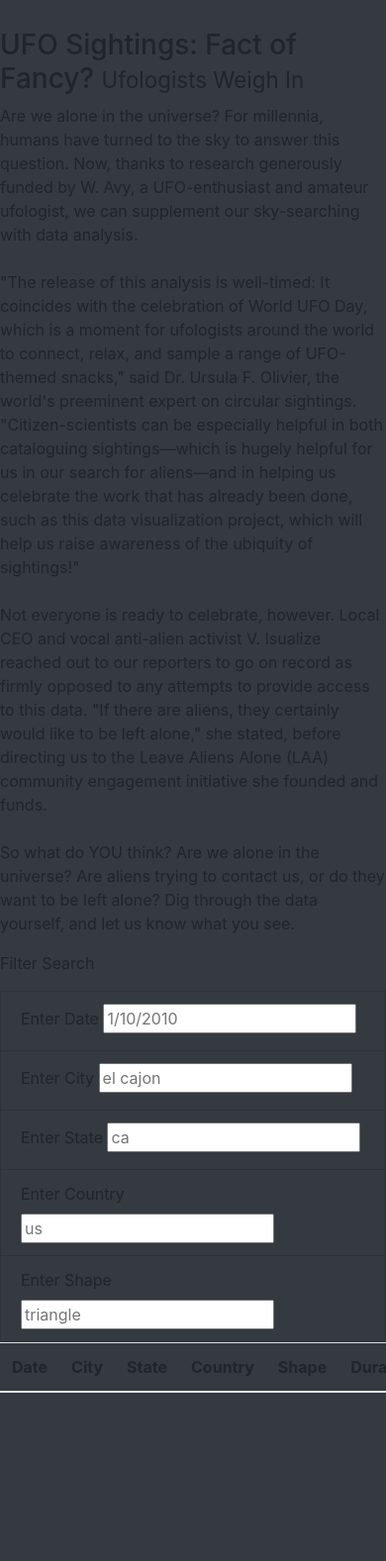
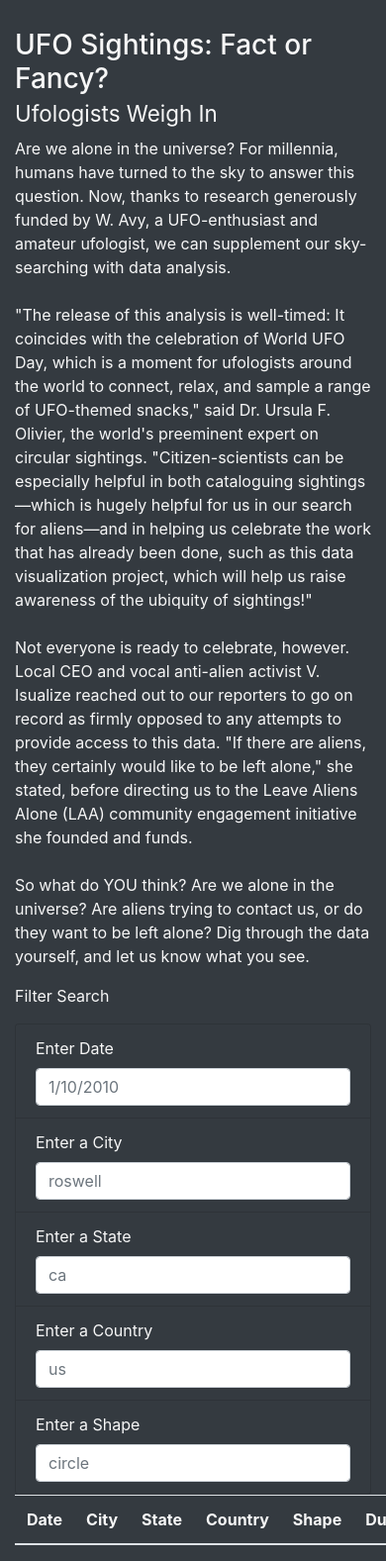
Before and after one commit to TracyKien/UFOs, a plain HTML site: page index.html in a window 390 px wide. Shown: the part 265-1842 px from the top of the page at 99% size. Before the commit the page ends 1688 px from the top, so only its background shows below. Drawn offline with nearby package versions, Linux system fonts and the light colour scheme; files that its build step writes are made by us from their sources; files whose address does not match are found by name.

Commit message:
Add files via upload

```diff
--- a/index.html
+++ b/index.html
@@ -1,83 +1,86 @@
 <!DOCTYPE html>
 <html lang="en">
-
 <head>
     <meta charset="UTF-8">
-  <meta http-equiv="X-UA-Compatible" content="IE=edge">
     <meta name="viewport" content="width=device-width, initial-scale=1.0">
     <title>UFO Finder</title>
-  <link rel="stylesheet" href="https://maxcdn.bootstrapcdn.com/bootstrap/4.0.0/css/bootstrap.min.css"
-    integrity="sha384-Gn5384xqQ1aoWXA+058RXPxPg6fy4IWvTNh0E263XmFcJlSAwiGgFAW/dAiS6JXm" crossorigin="anonymous" />
-  <link rel="stylesheet" href="Static/css/style.css">
+    <link rel="stylesheet" href="https://maxcdn.bootstrapcdn.com/bootstrap/4.0.0/css/bootstrap.min.css" integrity="sha384-Gn5384xqQ1aoWXA+058RXPxPg6fy4IWvTNh0E263XmFcJlSAwiGgFAW/dAiS6JXm" crossorigin="anonymous">
+    <link rel="stylesheet" href="static/css/style.css">
 </head>
-
 <body class="bg-dark">
     <div class="wrapper">
+        <!-- Navigation Bar -->
         <nav class="navbar navbar-dark bg-dark navbar-expand-lg">
             <a class="navbar-brand" href="index.html">UFO Sightings</a>
+            <a href="index.html"><img src="static/images/ufo_image.png" alt="ufo_image_nav" width="45" height="auto"></a>
         </nav>
-  </div>
+
+        <!-- Page Header -->
         <div class="jumbotron">
-    <h1 class="display-4">The Truth is Out There</h1>
+            <h1 class="display-4">The Truth Is Out There</h1>
         </div>
 
+        <!-- Article Title | Article Paragraph -->
+        <div class="container-fluid">
             <div class="row">
+                <!-- Article Title -->
                 <div class="col-md-4">
-        <h3>UFO Sightings: Fact of Fancy? <small>Ufologists Weigh In</small></h3>
+                    <h3>UFO Sightings: Fact or Fancy?<br><small>Ufologists Weigh In</small></h3>
                 </div>
+                <!-- Article Paragraph -->
                 <div class="col-md-8">
                     <p>
-          Are we alone in the universe? For millennia, humans have turned to the sky to answer this question. Now,
-          thanks to research generously funded by W. Avy, a UFO-enthusiast and amateur ufologist, we can supplement our
-          sky-searching with data analysis.<br><br>"The release of this analysis is well-timed: It coincides with the
-          celebration of World UFO Day, which is a moment for ufologists around the world to connect, relax, and sample
-          a range of UFO-themed snacks," said Dr. Ursula F. Olivier, the world's preeminent expert on circular
-          sightings. "Citizen-scientists can be especially helpful in both cataloguing sightings—which is hugely helpful
-          for us in our search for aliens—and in helping us celebrate the work that has already been done, such as this
-          data visualization project, which will help us raise awareness of the ubiquity of sightings!"<br><br>Not
-          everyone is ready to celebrate, however. Local CEO and vocal anti-alien activist V. Isualize reached out to
-          our reporters to go on record as firmly opposed to any attempts to provide access to this data. "If there are
-          aliens, they certainly would like to be left alone," she stated, before directing us to the Leave Aliens Alone
-          (LAA) community engagement initiative she founded and funds.<br><br>So what do YOU think? Are we alone in the
-          universe? Are aliens trying to contact us, or do they want to be left alone? Dig through the data yourself,
-          and let us know what you see.
+                        Are we alone in the universe? For millennia, humans have turned to the sky to answer this question. Now, thanks to research generously funded by W. Avy, a UFO-enthusiast and amateur ufologist, we can supplement our sky-searching with data analysis.<br><br>
+                        "The release of this analysis is well-timed: It coincides with the celebration of World UFO Day, which is a moment for ufologists around the world to connect, relax, and sample a range of UFO-themed snacks," said Dr. Ursula F. Olivier, the world's preeminent expert on circular sightings. "Citizen-scientists can be especially helpful in both cataloguing sightings—which is hugely helpful for us in our search for aliens—and in helping us celebrate the work that has already been done, such as this data visualization project, which will help us raise awareness of the ubiquity of sightings!"<br><br>
+                        Not everyone is ready to celebrate, however. Local CEO and vocal anti-alien activist V. Isualize reached out to our reporters to go on record as firmly opposed to any attempts to provide access to this data. "If there are aliens, they certainly would like to be left alone," she stated, before directing us to the Leave Aliens Alone (LAA) community engagement initiative she founded and funds.<br><br>
+                        So what do YOU think? Are we alone in the universe? Are aliens trying to contact us, or do they want to be left alone? Dig through the data yourself, and let us know what you see.
                     </p>
-
+                </div>
             </div>
         </div>
 
+        <!-- Filter | Table -->
+        <div class="container-fluid">
             <div class="row">
-        <div class="col-md-4">
-          <form class="bg-dark">
+                <!-- Filter -->
+                <div class="col-md-3">
+                    <form class="bg-dark" action="">
                         <p>Filter Search</p>
+                        <ul class="list-group bg-dark">
+                            <!-- Input -->
                             <li class="list-group-item bg-dark">
-              <label for="date">Enter Date</label>
-              <input type="text" placeholder="1/10/2010" id="datetime" />
+                                <label for="date">Enter Date </label>
+                                <input type="text" class="form-control" placeholder="1/10/2010" id="datetime">
                             </li>
-
+                            <!-- City -->
                             <li class="list-group-item bg-dark">
-              <label for="city">Enter City</label>
-              <input type="text" placeholder="el cajon" id="city" />
+                                <label for="date">Enter a City</label>
+                                <input type="text" class="form-control" placeholder="roswell" id="city">
                             </li>
-
+                            <!-- State -->
                             <li class="list-group-item bg-dark">
-              <label for="state">Enter State</label>
-              <input type="text" placeholder="ca" id="state" />
+                                <label for="date">Enter a State</label>
+                                <input type="text" class="form-control" placeholder="ca" id="state">
                             </li>
-
+                            <!-- Country -->
                             <li class="list-group-item bg-dark">
-              <label for="country">Enter Country </label>
-              <input type="text" placeholder="us" id="country" />
+                                <label for="date">Enter a Country</label>
+                                <input type="text" class="form-control" placeholder="us" id="country">
                             </li>
-
+                            <!-- Shape -->
                             <li class="list-group-item bg-dark">
-              <label for="shape">Enter Shape</label>
-              <input type="text" placeholder="triangle" id="shape" />
+                                <label for="date">Enter a Shape</label>
+                                <input type="text" class="form-control" placeholder="circle" id="shape">
                             </li>
-
+                            <!-- Button -->
+                            <!-- <li class="list-group-item bg-dark text-center">
+                                <button id="filter-btn" type="button" class="btn btn-dark">Filter Table</button>
+                            </li> -->
+                        </ul>
                     </form>
                 </div>
-        <div class="col-md-8">
+                <!-- Table -->
+                <div class="col-md-9">
                     <table class="table table-striped">
                         <thead>
                             <tr>
@@ -95,9 +98,11 @@
                 </div>
             </div>
         </div>
+    </div>
+
+    <!-- Add scripts -->
     <script src="https://cdnjs.cloudflare.com/ajax/libs/d3/4.11.0/d3.js"></script>
-    <script src="Static/js/data.js"></script>
-    <script src="Static/js/app.js"></script>
+    <script src="static/js/data.js"></script>
+    <script src="static/js/app.js"></script>
 </body>
-
 </html>
--- a/style.css
+++ b/style.css
@@ -1,18 +1,10 @@
-<link rel="stylesheet" href="static/css/style.css">
-
-
 body {
 
     color: #f7f7f7;
-  }
+}
 
-  .jumbotron {
+.jumbotron {
     background-image: url("../images/nasa.jpg");
     background-size: 100% 100%;
     text-align: center;
-  }
-
-#list-style-type {
-  list-style-type: "none";
-
 }
```
Also changed, not shown: app.js (+19 -20 lines), app2.js (+16 -24 lines), nasa.jpg (added). Lines whose indentation alone changed are shown as unchanged.
